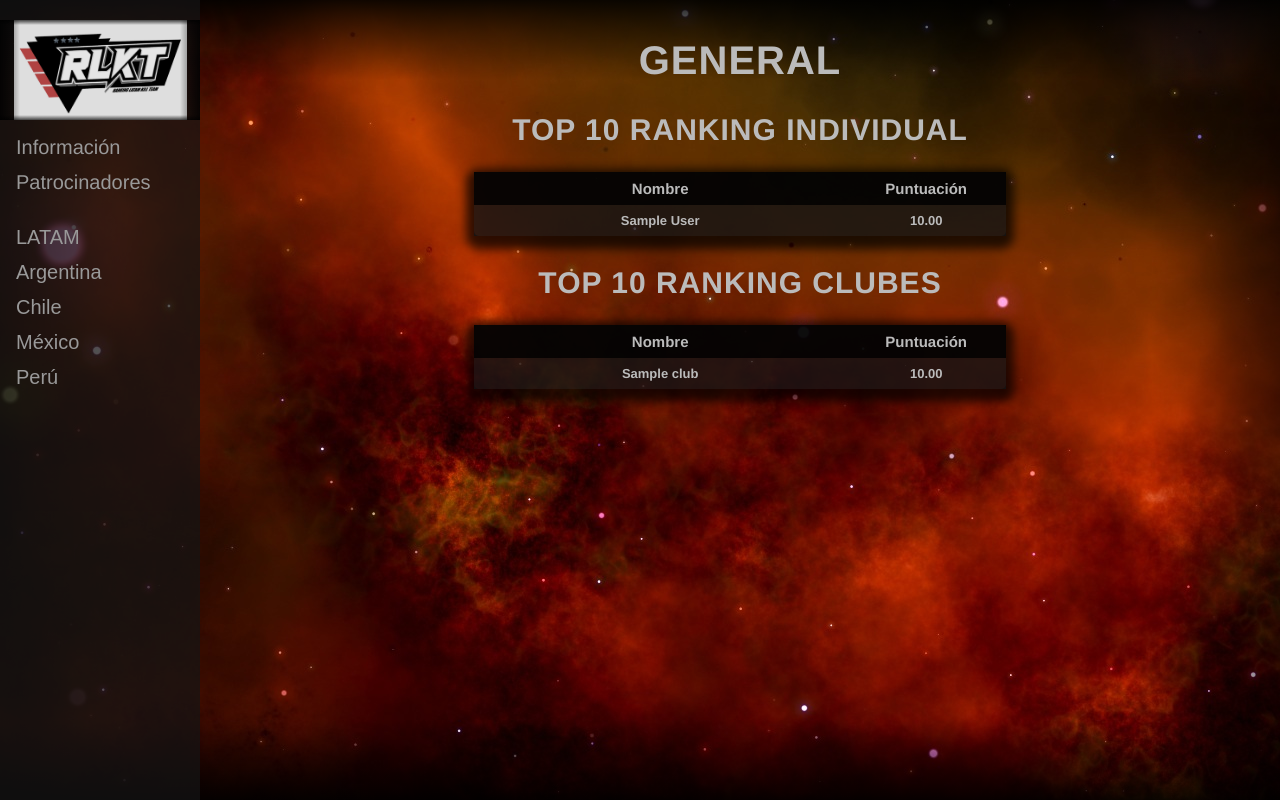
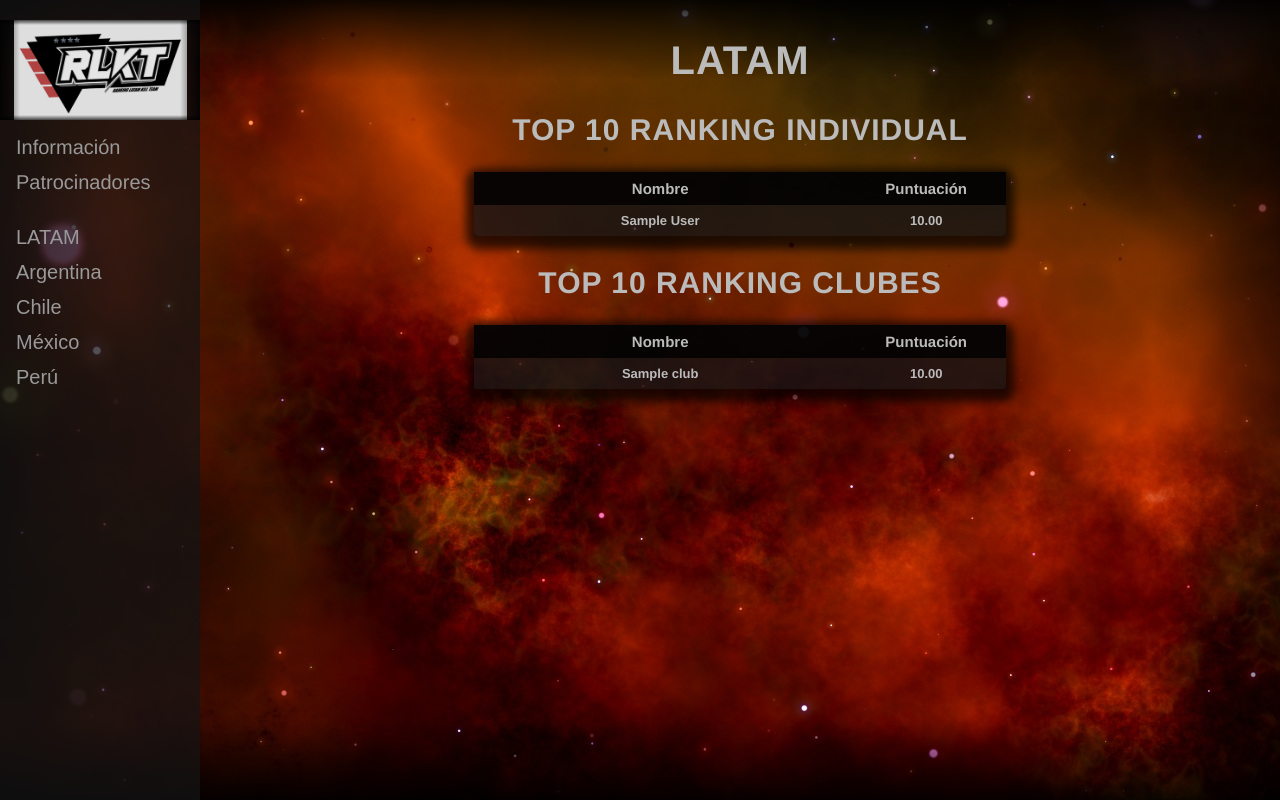
Before and after one commit to MarioFernandezCarballo/ktLatam, a Flask app: page / in a window 1280 px wide. Run offline with Flask 3, Linux system fonts and the light colour scheme; tables that the repository leaves empty hold one stand-in row (values such as "Sample post"); parts of the project's set-up code (start-up, migrations or seed data) failed here and were passed over.

Commit message:
changed styles

```diff
--- a/templates/general.html
+++ b/templates/general.html
@@ -1,6 +1,6 @@
 {% extends 'base.html' %}
 {% block content %}
-    <h1>General</h1>
+    <h1>LATAM</h1>
     <h2 class="link-h2" onclick="location.href='/users/latam';">Top 10 Ranking Individual</h2>
     <div class="table-wrapper">
         <table class="fl-table">
```
